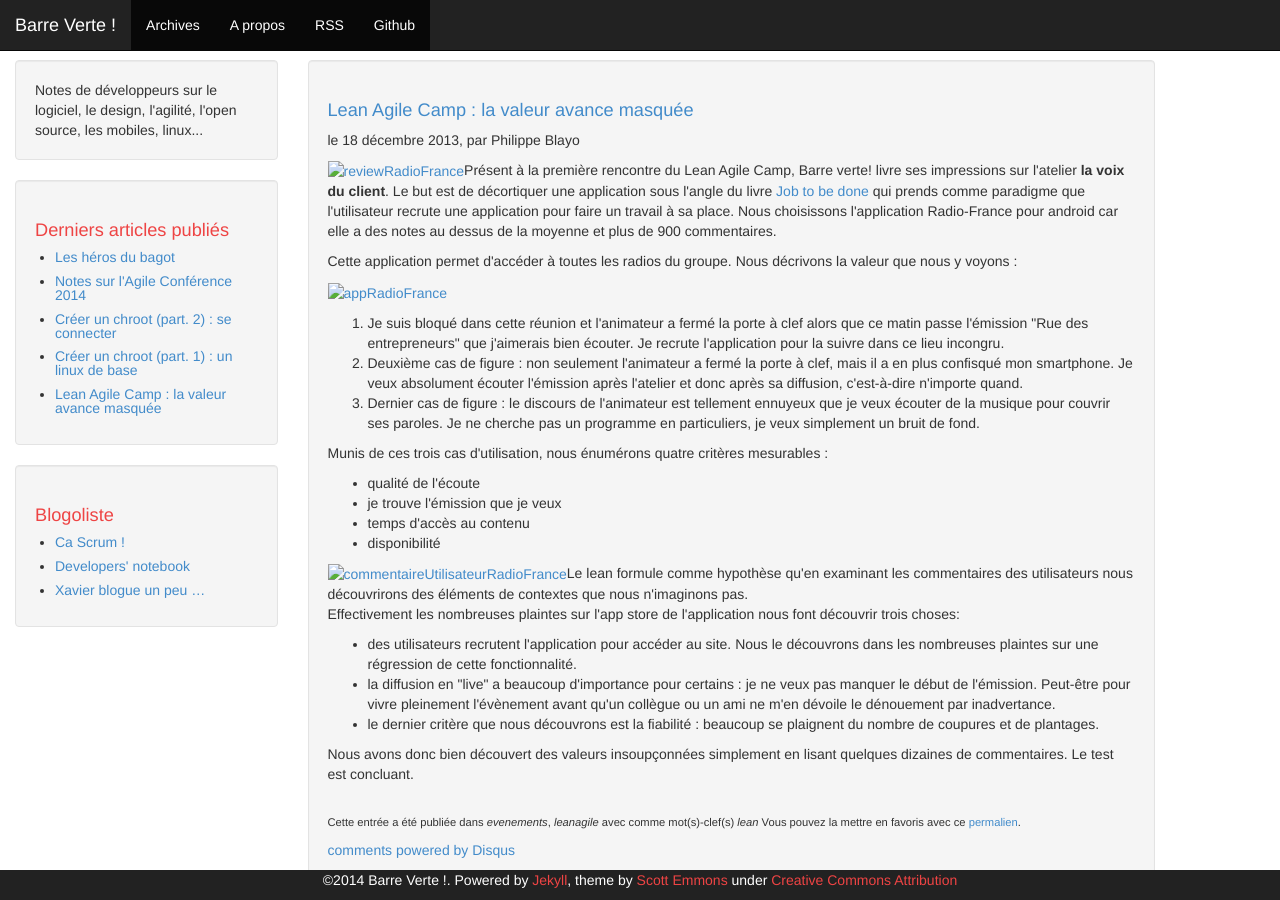
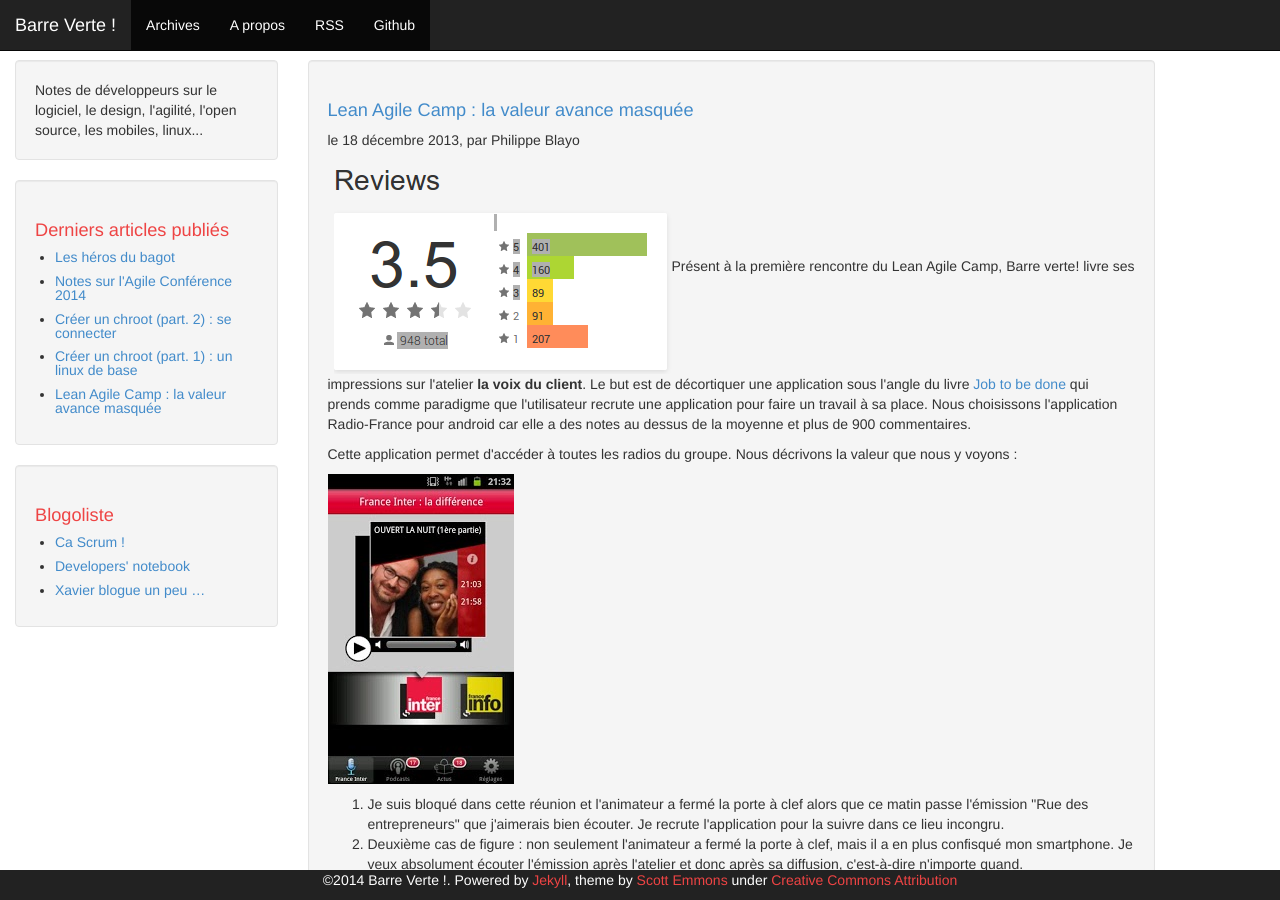
Before and after one commit to MichaelBitard/barreverte.github.io, a Jekyll site: the page built from _posts/2013-12-18-lean-agile-camp-la-valeur-avance-masquee.markdown, in a window 1280 px wide and 900 px high. Built offline with Jekyll 4.4.1, drawn with Linux system fonts in a browser that asks for light colours; Markdown is read by kramdown in place of the engine named in the settings; comment, search, counter and statistics services are not loaded.

Commit message:
import images: 2013-12-18-lean-agile-camp-la-valeur-avance-masquee #2

```diff
--- a/_posts/2013-12-18-lean-agile-camp-la-valeur-avance-masquee.markdown
+++ b/_posts/2013-12-18-lean-agile-camp-la-valeur-avance-masquee.markdown
@@ -10,8 +10,8 @@
   url: ''
 author_login: philippe
 author_email: philippe.blayo@gmail.com
-excerpt: ! "<a href=\"http://www.barreverte.fr/wp-content/uploads/2013/12/reviewRadioFrance.png\"><img
-  class=\"size-full wp-image-3194 alignright\" alt=\"reviewRadioFrance\" src=\"http://www.barreverte.fr/wp-content/uploads/2013/12/reviewRadioFrance.png\"
+excerpt: ! "<a href=\"/images/reviewRadioFrance.png\"><img
+  class=\"size-full wp-image-3194 alignright\" alt=\"reviewRadioFrance\" src=\"/images/reviewRadioFrance.png\"
   /></a>Présent à la première rencontre du Lean Agile Camp, Barre verte! livre ses
   impressions sur l'atelier <strong>la voix du client</strong>. Le but est de décortiquer
   une application sous l'angle du livre <a href=\"http://strategyn.com/jobs-to-be-done/\">Job
@@ -33,9 +33,9 @@
 - lean
 comments: []
 ---
-<p><a href="http://www.barreverte.fr/wp-content/uploads/2013/12/reviewRadioFrance.png"><img class="size-full wp-image-3194 alignright" alt="reviewRadioFrance" src="http://www.barreverte.fr/wp-content/uploads/2013/12/reviewRadioFrance.png" /></a>Présent à la première rencontre du Lean Agile Camp, Barre verte! livre ses impressions sur l'atelier <strong>la voix du client</strong>. Le but est de décortiquer une application sous l'angle du livre <a href="http://strategyn.com/jobs-to-be-done/">Job to be done</a> qui prends comme paradigme que l'utilisateur recrute une application pour faire un travail à sa place. Nous choisissons l'application Radio-France pour android car elle a des notes au dessus de la moyenne et plus de 900 commentaires.</p>
+<p><a href="/images/reviewRadioFrance.png"><img class="size-full wp-image-3194 alignright" alt="reviewRadioFrance" src="/images/reviewRadioFrance.png" /></a>Présent à la première rencontre du Lean Agile Camp, Barre verte! livre ses impressions sur l'atelier <strong>la voix du client</strong>. Le but est de décortiquer une application sous l'angle du livre <a href="http://strategyn.com/jobs-to-be-done/">Job to be done</a> qui prends comme paradigme que l'utilisateur recrute une application pour faire un travail à sa place. Nous choisissons l'application Radio-France pour android car elle a des notes au dessus de la moyenne et plus de 900 commentaires.</p>
 <p>Cette application permet d'accéder à toutes les radios du groupe. Nous décrivons la valeur que nous y voyons :<a id="more"></a><a id="more-3191"></a></p>
-<p><a href="http://www.barreverte.fr/wp-content/uploads/2013/12/appRadioFrance.jpg"><img class="size-full wp-image-3195 alignright" alt="appRadioFrance" src="http://www.barreverte.fr/wp-content/uploads/2013/12/appRadioFrance.jpg" width="186" height="310" /></a></p>
+<p><a href="/images/appRadioFrance.jpg"><img class="size-full wp-image-3195 alignright" alt="appRadioFrance" src="/images/appRadioFrance.jpg" width="186" height="310" /></a></p>
 <ol>
 <li>Je suis bloqué dans cette réunion et l'animateur a fermé la porte à clef alors que ce matin passe l'émission "Rue des entrepreneurs" que j'aimerais bien écouter. Je recrute l'application pour la suivre dans ce lieu incongru.</li>
 <li>Deuxième cas de figure : non seulement l'animateur a fermé la porte à clef, mais il a en plus confisqué mon smartphone. Je veux absolument écouter l'émission après l'atelier et donc après sa diffusion, c'est-à-dire n'importe quand.</li>
@@ -48,7 +48,7 @@
 <li>temps d'accès au contenu</li>
 <li>disponibilité</li>
 </ul>
-<p><a href="http://www.barreverte.fr/wp-content/uploads/2013/12/commentaireUtilisateurRadioFrance.png"><img class="size-full wp-image-3196 alignright" alt="commentaireUtilisateurRadioFrance" src="http://www.barreverte.fr/wp-content/uploads/2013/12/commentaireUtilisateurRadioFrance.png" width="314" height="150" /></a>Le lean formule comme hypothèse qu'en examinant les commentaires des utilisateurs nous découvrirons des éléments de contextes que nous n'imaginons pas.<br />
+<p><a href="/images/commentaireUtilisateurRadioFrance.png"><img class="size-full wp-image-3196 alignright" alt="commentaireUtilisateurRadioFrance" src="/images/commentaireUtilisateurRadioFrance.png" width="314" height="150" /></a>Le lean formule comme hypothèse qu'en examinant les commentaires des utilisateurs nous découvrirons des éléments de contextes que nous n'imaginons pas.<br />
 Effectivement les nombreuses plaintes sur l'app store de l'application nous font découvrir trois choses:</p>
 <ul>
 <li>des utilisateurs recrutent l'application pour accéder au site. Nous le découvrons dans les nombreuses plaintes sur une régression de cette fonctionnalité.</li>
```
Also changed, not shown: images/appRadioFrance.jpg (added), images/commentaireUtilisateurRadioFrance.png (added), images/reviewRadioFrance.png (added).
